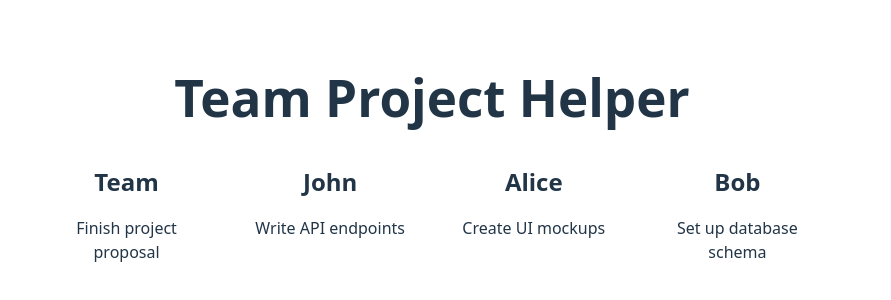
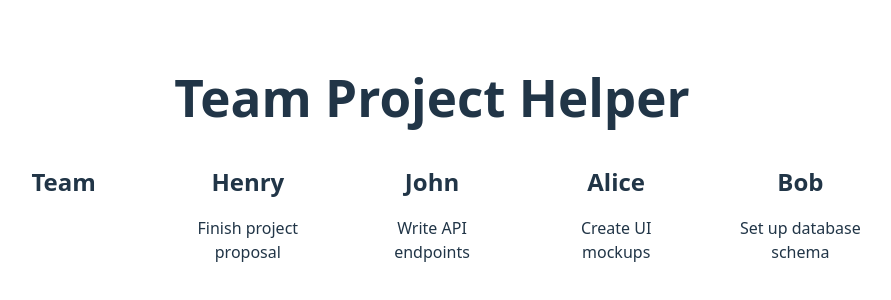
Before and after one commit to sethbtaylor2020/TeamProjectManager, a React (Vite) app: page / in a window 1280 px wide. Shown: the part 232-532 px from the top of the page, without its empty margins (208-1099 px from the left). Built offline with nearby package versions, Linux system fonts and the light colour scheme.

Commit message:
added_seperate_team_column

```diff
--- a/src/App.jsx
+++ b/src/App.jsx
@@ -3,7 +3,7 @@ import './App.css'
 function App() {
   //This will be replaced by a database pull
   const users = [
-    { id: 1, name: "Team" },       // the whole team column
+    { id: 1, name: "Henry" },       // the whole team column
     { id: 2, name: "John" },
     { id: 3, name: "Alice" },
     { id: 4, name: "Bob" }
@@ -23,6 +23,9 @@ function App() {
         <h1>Team Project Helper</h1>
       </div>
       <div className="Columns">
+        <div className="Column">
+          <h2>Team</h2>
+        </div>
         {users.map(user => (
           /* Users flow through here */
           <div key={user.id} className="Column">
```
